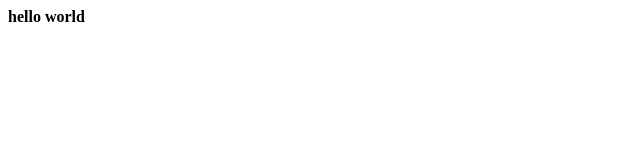
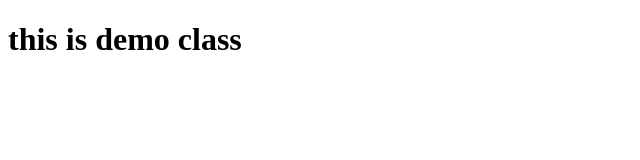
Before and after one commit to Anushkaporwal/demo-repo, a plain HTML site: page index.html in a window 1280 px wide. Shown: the whole page, without its empty margins (0-640 px from the left). Drawn offline with Linux system fonts and the light colour scheme.

Commit message:
updating file

```diff
--- a/index.html
+++ b/index.html
@@ -1 +1,11 @@
-<b>hello world</b>
+<!DOCTYPE html>
+<html lang="en" dir="ltr">
+  <head>
+    <meta charset="utf-8">
+    <title>hello world</title>
+    <h1>this is demo class</h1>
+  </head>
+  <body>
+
+  </body>
+</html>
```
